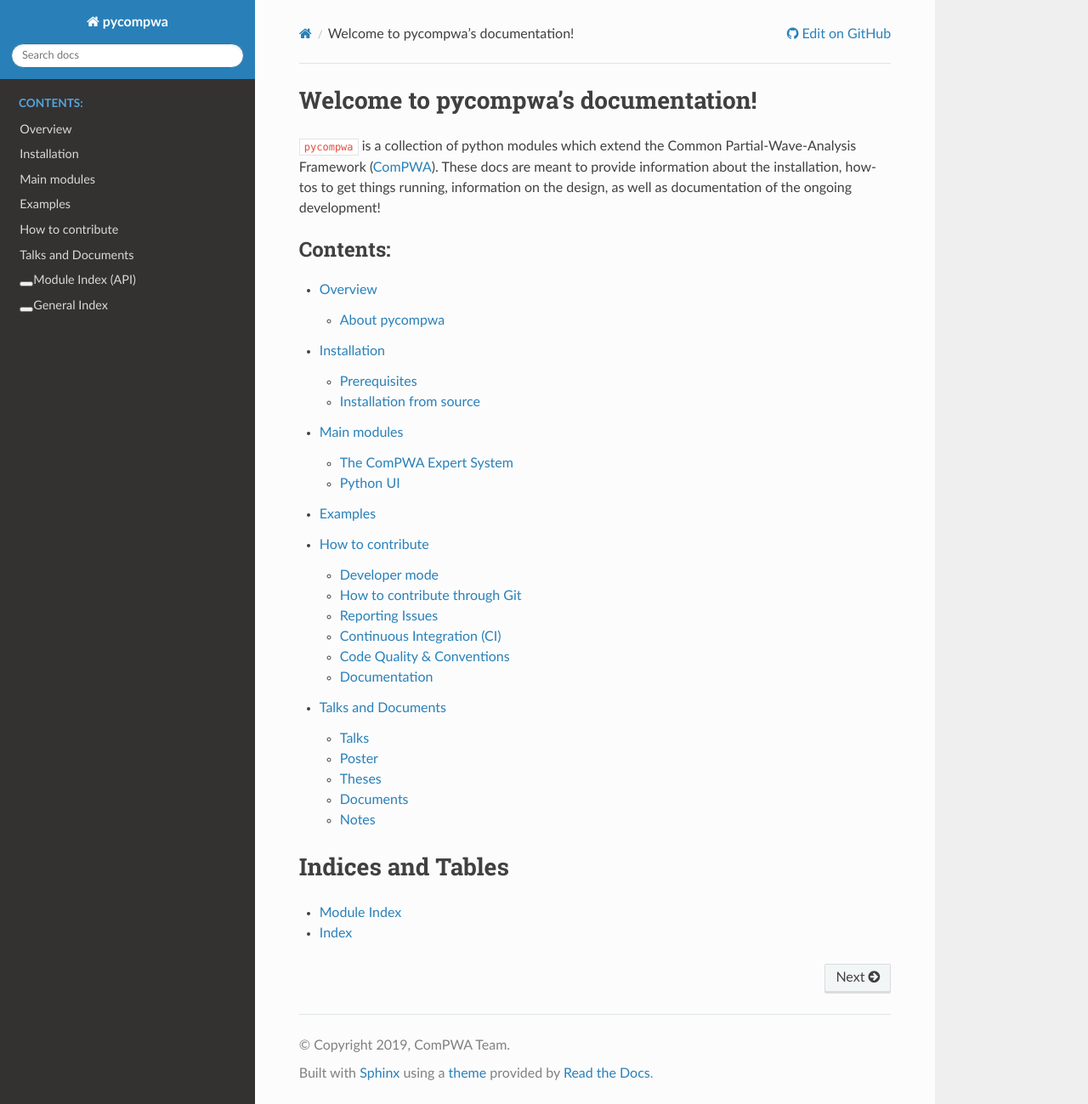
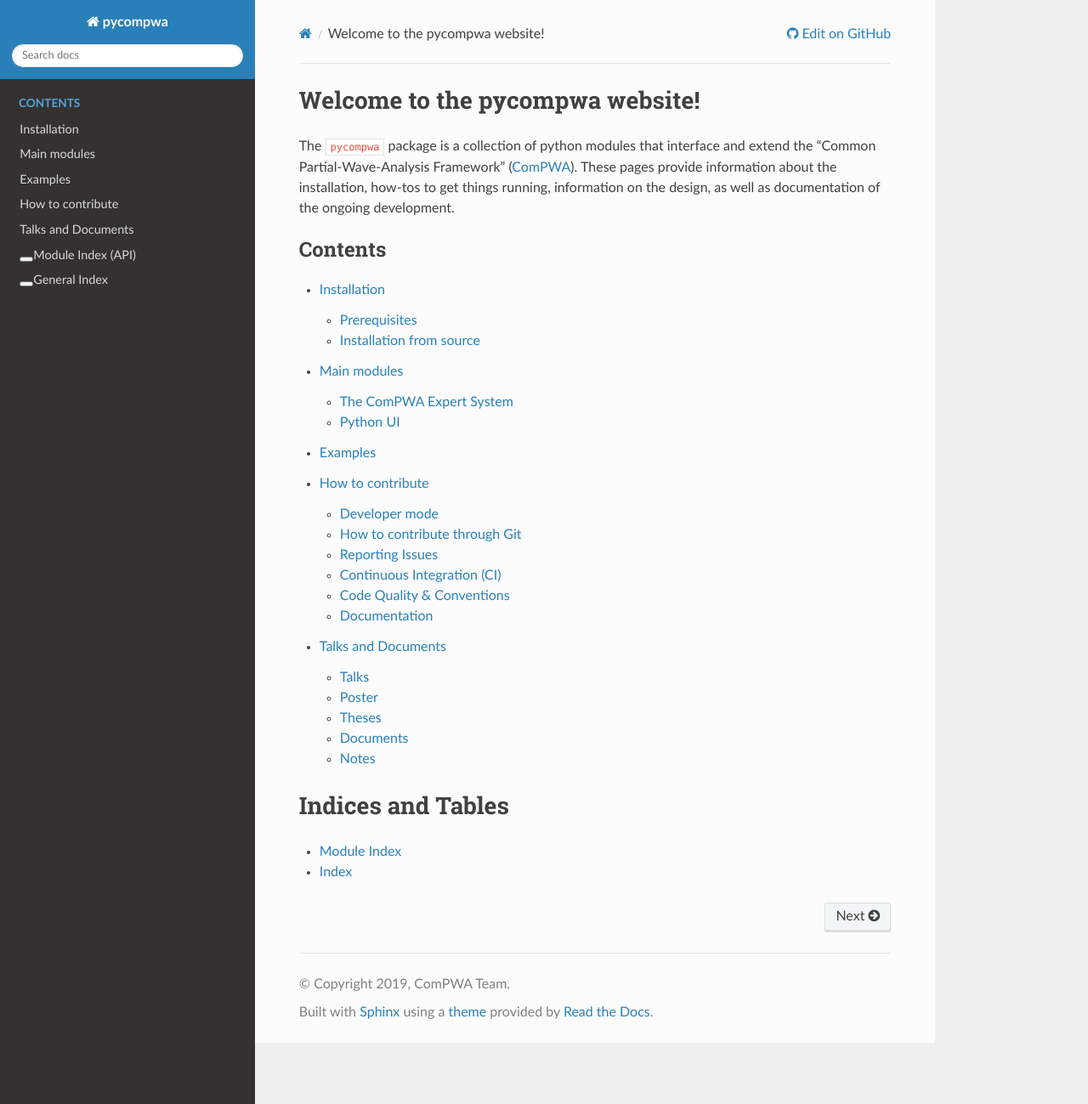
Before and after one commit to ComPWA/pycompwa, a Sphinx documentation site: the page built from doc/source/index.rst, in a window 1280 px wide and 1299 px high. Shown: the whole window at 85% size. Built offline with Sphinx 7.4.7 and the Read the Docs theme 2.0.0, drawn with Linux system fonts in a browser that asks for light colours; pages that are not in the unit, such as notebooks, are missing from menus.

Commit message:
docs: merge overview with index

```diff
--- a/doc/source/index.rst
+++ b/doc/source/index.rst
@@ -1,17 +1,21 @@
-Welcome to pycompwa's documentation!
-====================================
+.. |br| raw:: html
 
-``pycompwa`` is a collection of python modules which extend the Common
-Partial-Wave-Analysis Framework (`ComPWA <https://github.com/ComPWA/ComPWA>`__).
-These docs are meant to provide information about the installation, how-tos to
-get things running, information on the design, as well as documentation of the
-ongoing development!
+  <br />
+
+Welcome to the pycompwa website!
+================================
+
+The ``pycompwa`` package is a collection of python modules that interface and
+extend the "Common Partial-Wave-Analysis Framework"
+(`ComPWA <https://github.com/ComPWA/ComPWA>`__).
+These pages provide information about the installation, how-tos to get things
+running, information on the design, as well as documentation of the ongoing
+development.
 
 .. toctree::
    :maxdepth: 2
-   :caption: Contents:
+   :caption: Contents
 
-   overview
    installation
    modules
    examples
```
Also changed, not shown: doc/source/overview.rst (deleted, +0 -22 lines).
